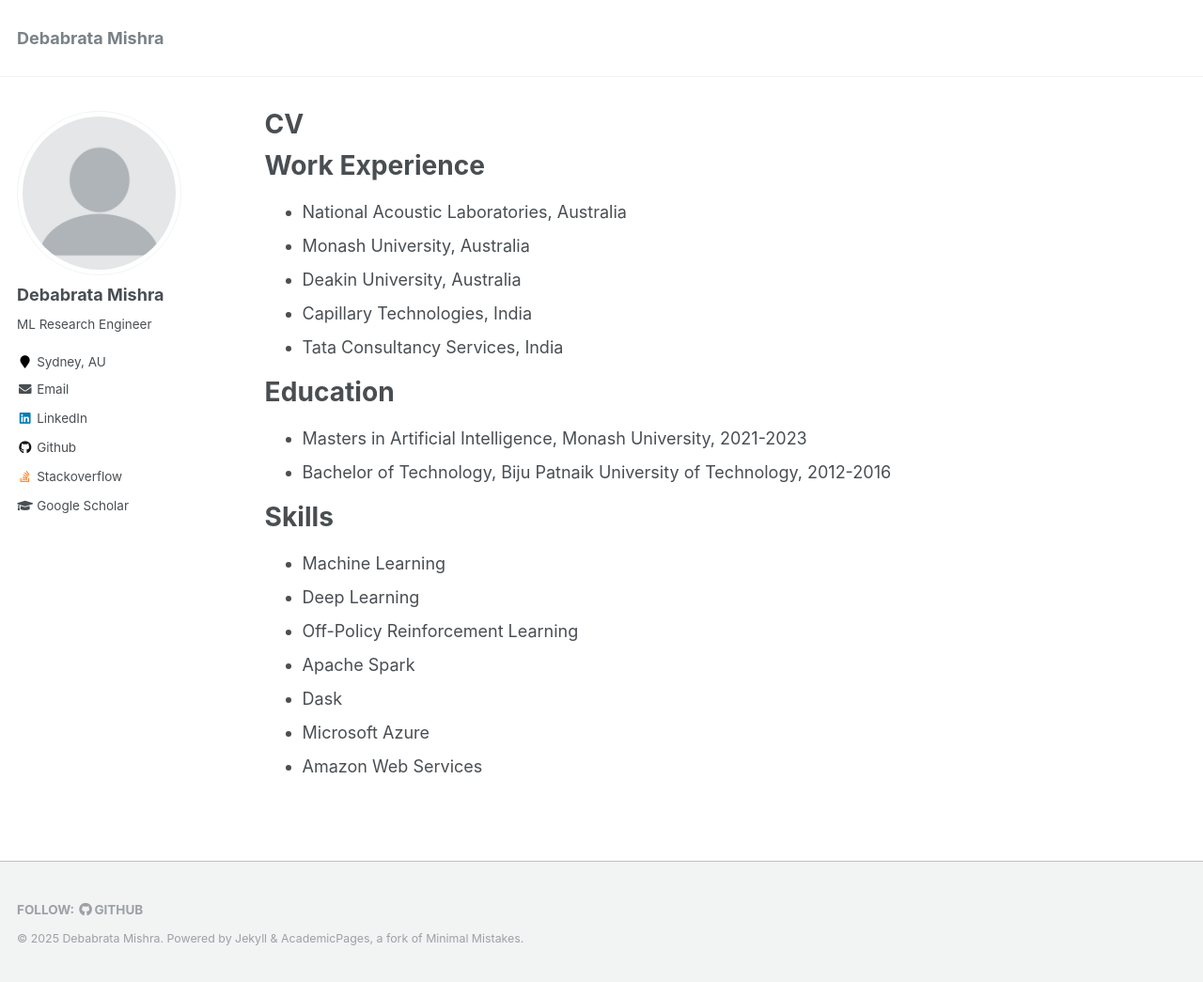
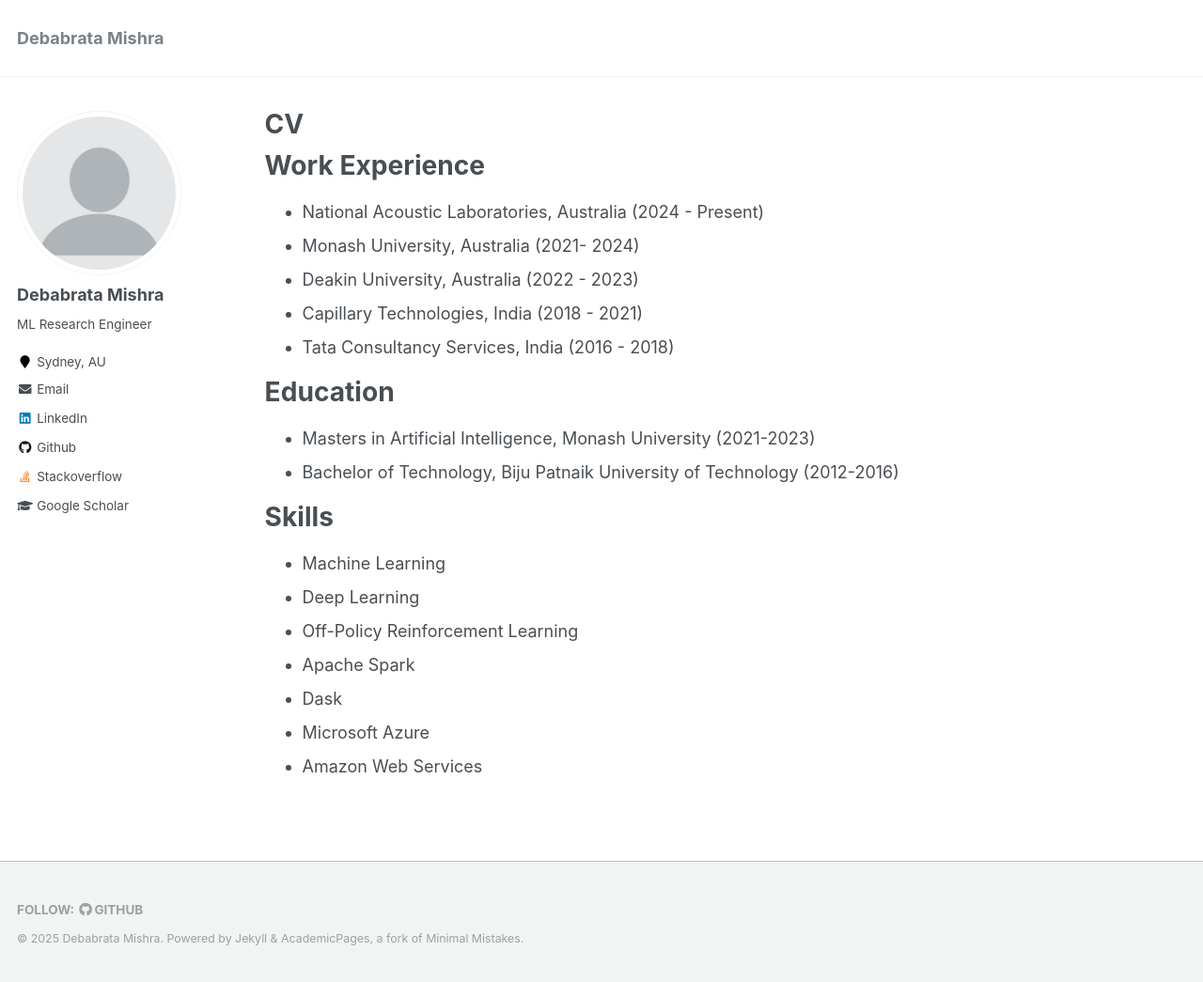
Before and after one commit to debabratamishra/debabratamishra.github.io, a Jekyll site: the page built from _pages/cv.md, in a window 1280 px wide and 1045 px high. Shown: the whole window at 94% size. Built offline with Jekyll 4.4.1, drawn with Linux system fonts in a browser that asks for light colours.

```diff
--- a/_pages/cv.md
+++ b/_pages/cv.md
@@ -11,16 +11,16 @@ redirect_from:
 
 Work Experience
 ======
-* National Acoustic Laboratories, Australia
-* Monash University, Australia
-* Deakin University, Australia
-* Capillary Technologies, India
-* Tata Consultancy Services, India
+* National Acoustic Laboratories, Australia (2024 - Present)
+* Monash University, Australia (2021- 2024)
+* Deakin University, Australia (2022 - 2023)
+* Capillary Technologies, India (2018 - 2021)
+* Tata Consultancy Services, India (2016 - 2018)
 
 Education
 ======
-* Masters in Artificial Intelligence, Monash University, 2021-2023
-* Bachelor of Technology, Biju Patnaik University of Technology, 2012-2016
+* Masters in Artificial Intelligence, Monash University (2021-2023)
+* Bachelor of Technology, Biju Patnaik University of Technology (2012-2016)
 
 Skills
 ======
```
